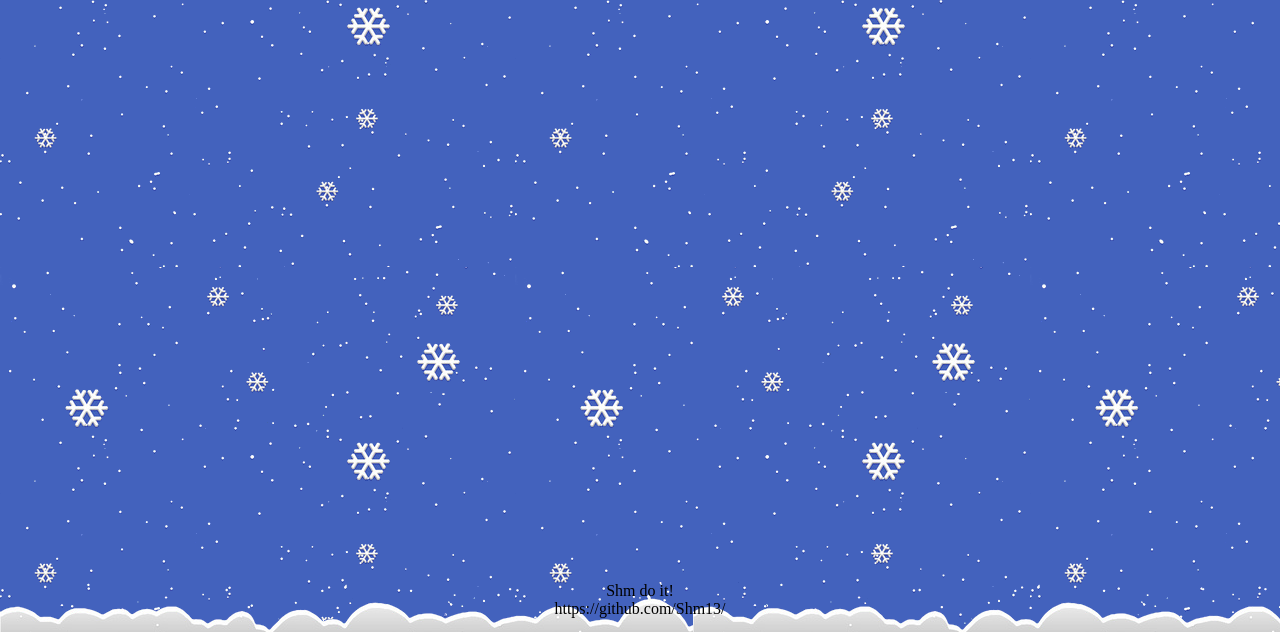
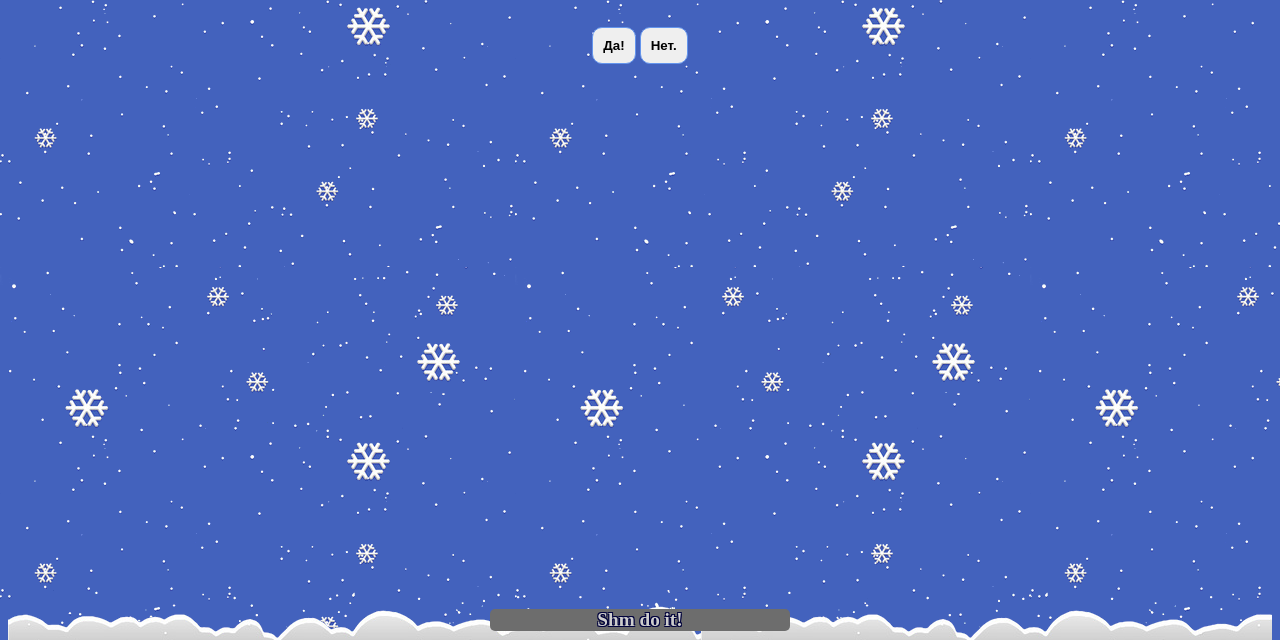
Before and after one commit to Shm013/new-year, a plain HTML site: page index.html in a window 1280 px wide. Shown: the part 168-808 px from the top of the page. Drawn offline with nearby package versions, Linux system fonts and the light colour scheme.

Commit message:
+text color

```diff
--- a/index.html
+++ b/index.html
@@ -4,7 +4,6 @@
         <title>Pixel-writer</title>
         <style type="text/css">
             * {
-                margin: 0;
                 padding: 0;
                 border-collapse: collapse;
             }
@@ -14,6 +13,22 @@
             body{
                 position: relative;
                 min-height: 100%;
+            }
+            button, textarea {
+                font-weight: bold;
+                padding: 10px;
+                border: 1px solid CornflowerBlue;
+                border-radius: 10px;
+            }
+            h1, p{
+                font-weight: bold;
+                font-size: 200%;
+                color: #cecece;
+                text-shadow: #00023c 1px 1px 0, #00023c -1px -1px 0,
+                 #00023c -1px 1px 0, #00023c 1px -1px 0;
+            }
+            p{
+                font-size: 120%;
             }
             .wrapper {
                 padding-bottom:70px;
@@ -35,12 +50,22 @@
                 border: 2px solid CornflowerBlue;
                 border-radius: 39px;
             }
+            .header{
+                font-size:180%;
+            }
             header, section, footer, aside, nav, article, figure{
                 display: block;
                 text-align: center;
             }
             #q0, #q1, #message, #present{
                 display: none;
+            }
+            #shm{
+                width:300px;
+                background-color: #6d6d6d;
+                color: #00386b;
+                border-radius:5px;
+                margin: 0 auto;
             }
         </style>
         <script type="text/javascript" src="https://ajax.googleapis.com/ajax/libs/jquery/1/jquery.min.js"></script>
@@ -64,7 +89,7 @@
                     <p>Да расcлабся - мне пофигу).</p>
                     <h1>Я типа Дед Мороз. Как тебя зовут?</h1>
                     <textarea id="text"></textarea>
-                    <button>OK.</button>
+                    <div><button>OK.</button></div>
                 </section>
             </section>
             <section id="message">
@@ -73,14 +98,15 @@
                 <button>Да! Халява же!</button>
             </section>
             <section id="present">
-                <p>Вот он:</p>
+                <h1>Вот он:</h1>
                 <img src="img/present.jpg" />
-                <p>Ну да, подарок липовый. А ты думал(а) в сказу попал(а)?</p>
+                <p>Ну да, подарок липовый. А ты думал(а) в сказку попал(а)?</p>
             </section>
         </section>
         <footer class="footer">
-            <p>Shm do it!</p>
-            <p><a>https://github.com/Shm13/<a></p>
+            <div id="shm">
+                <p>Shm do it!</p>
+            </div>
         </footer>
     </body>
 </html>
```
